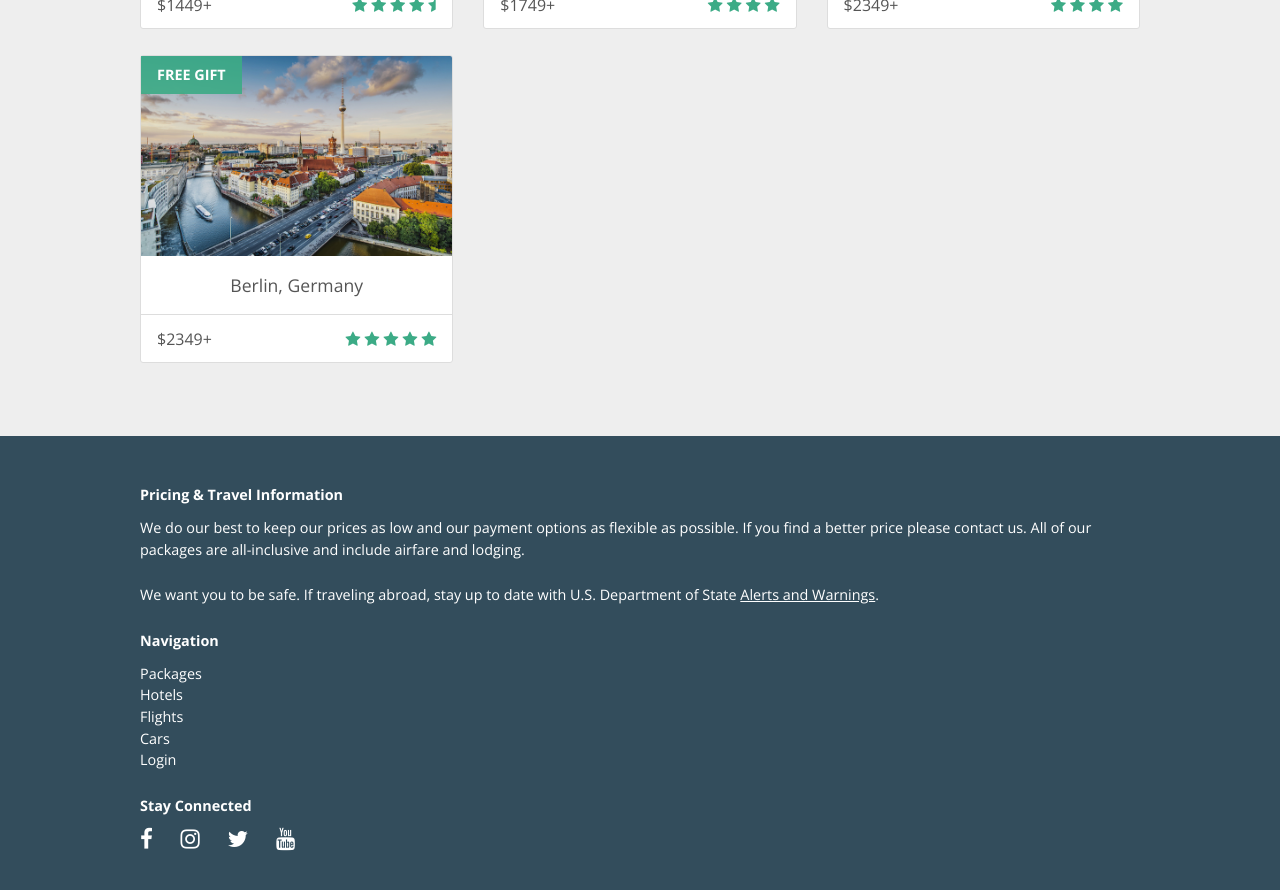
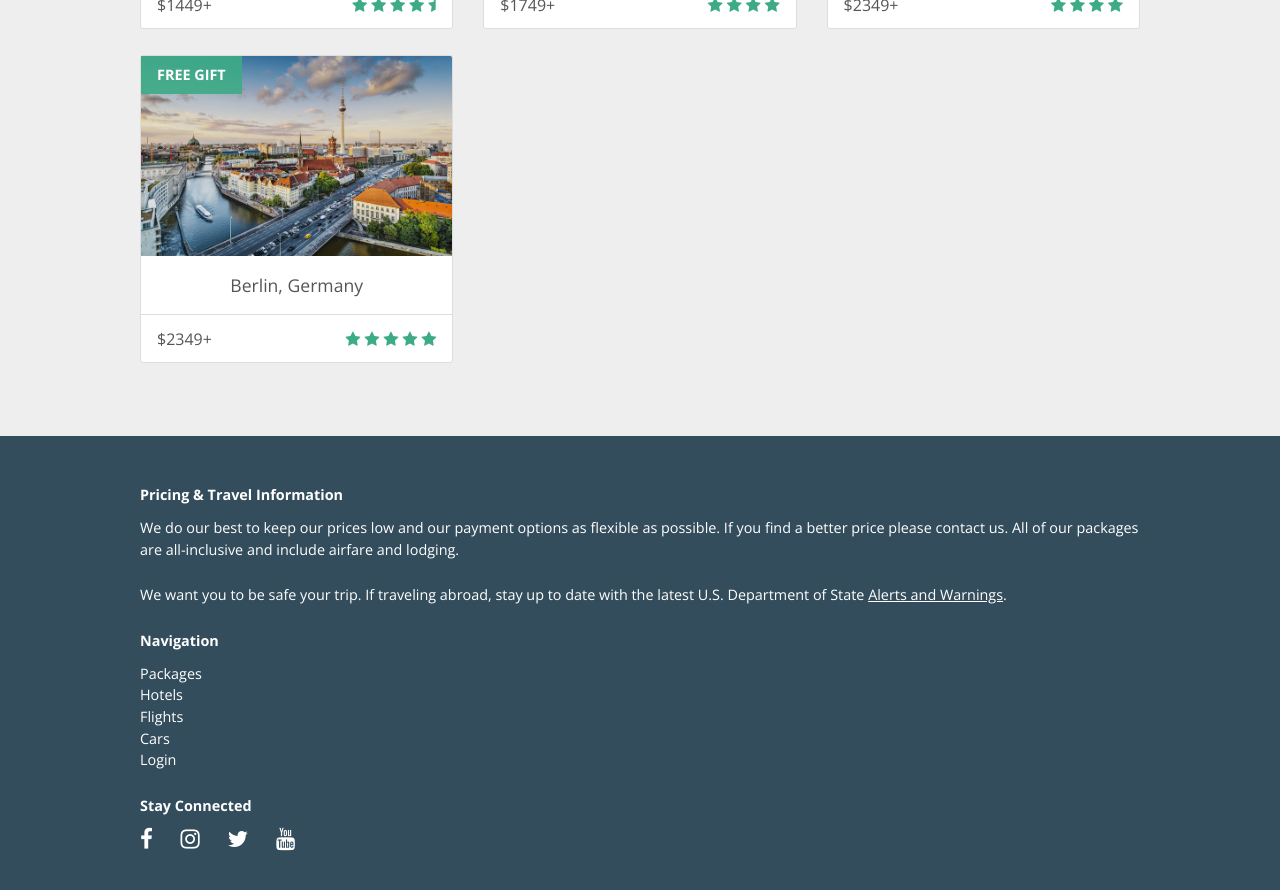
Before and after one commit to Treydor/holiday, a Jekyll site: the page built from index.html, in a window 1280 px wide and 900 px high, scrolled down 1627 px. Shown: the top 890 px of the window. Built offline with Jekyll 4.4.1, drawn with Linux system fonts in a browser that asks for light colours; nearby versions of some CDN libraries.

Commit message:
Corrects spelling

```diff
--- a/_includes/footer.html
+++ b/_includes/footer.html
@@ -3,8 +3,8 @@
 
   <div class="footer-section">
     <h4 class="footer-title">Pricing &amp; Travel Information</h4>
-    <p>We do our best to keep our prices as low and our payment options as flexible as possible. If you find a better price please contact us. All of our packages are all-inclusive and include airfare and lodging.</p>
-    <p>We want you to be safe. If traveling abroad, stay up to date with U.S. Department of State <a class="alert" href="http://travel.state.gov/content/passports/english/alertswarnings.html" target="_blank">Alerts and Warnings</a>.</p>
+    <p>We do our best to keep our prices low and our payment options as flexible as possible. If you find a better price please contact us. All of our packages are all-inclusive and include airfare and lodging.</p>
+    <p>We want you to be safe your trip. If traveling abroad, stay up to date with the latest U.S. Department of State <a class="alert" href="http://travel.state.gov/content/passports/english/alertswarnings.html" target="_blank">Alerts and Warnings</a>.</p>
   </div>
 
   <div class="footer-section">
```
